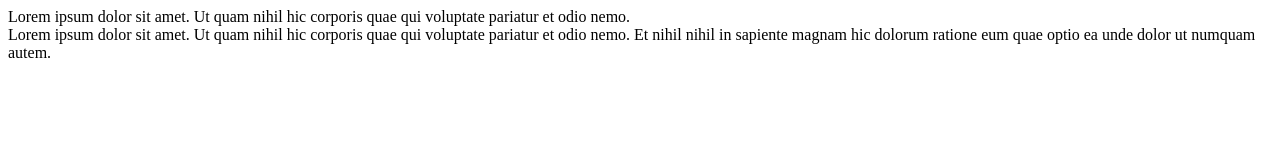
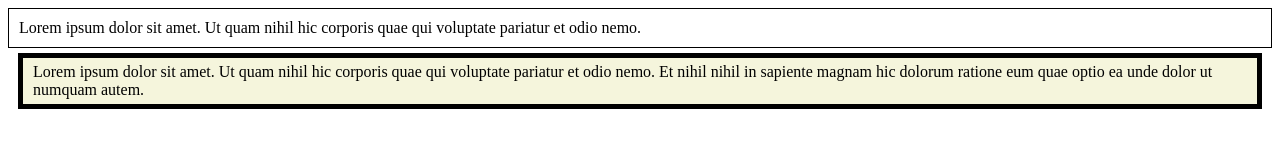
Before and after one commit to knightmoves-schools/015-background-border-margin-padding-Jrey433, a website: page index.html in a window 1280 px wide. Drawn offline with Linux system fonts and the light colour scheme.

Commit message:
Correct CSS properties in index.html
Fix CSS syntax errors in narrow-text-area and text-box classes.

```diff
--- a/index.html
+++ b/index.html
@@ -4,10 +4,23 @@
     <title>Div Formatting</title>
     <style>
         .narrow-text-area {
-
+            width: 100px:
+            margin: auto:
+            border-color: black;
+            border-width: 1px;
+            border-style: solid;
+            padding: 10px;
         }
         .text-box {
-
+            background-color: beige;
+            border-color: black;
+            border-width: 5px;
+            border-style: solid;
+            margin-top: 5px;
+            margin-bottom: 5px;
+            margin-left: 10px;
+            margin-right: 10px;
+            padding: 5px 10px 5px 10px
         }
     </style>
 </head>
```
